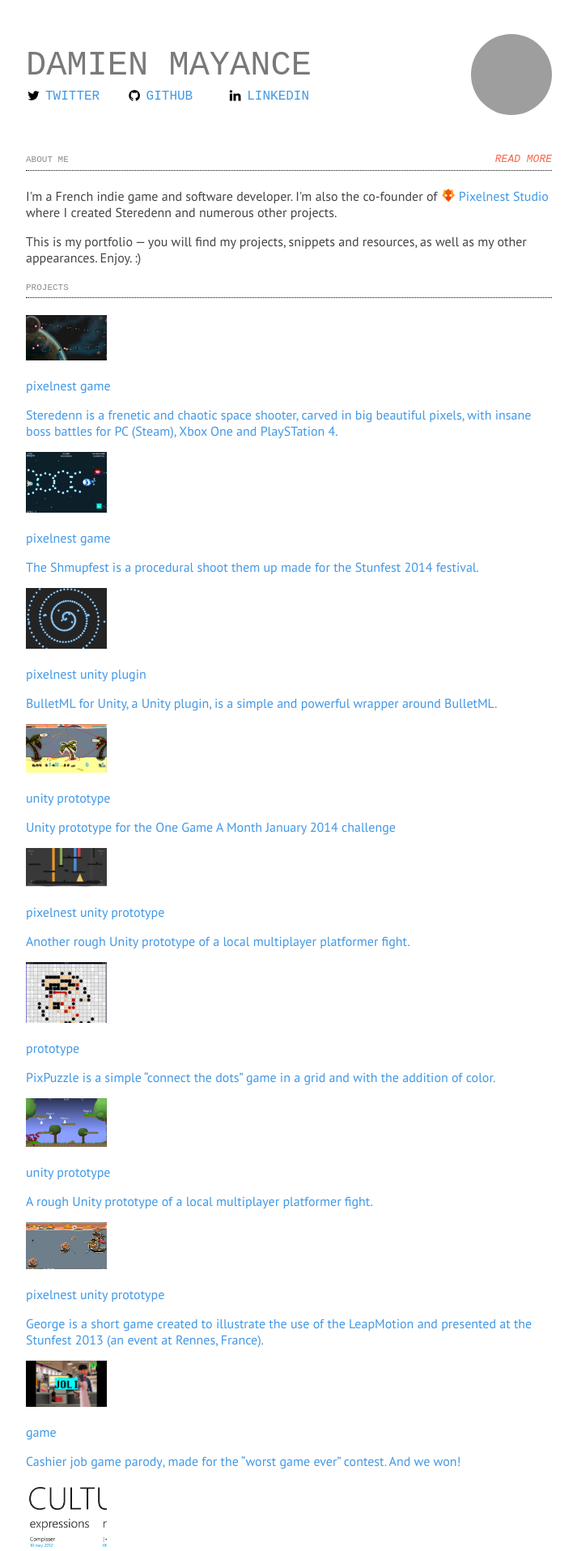
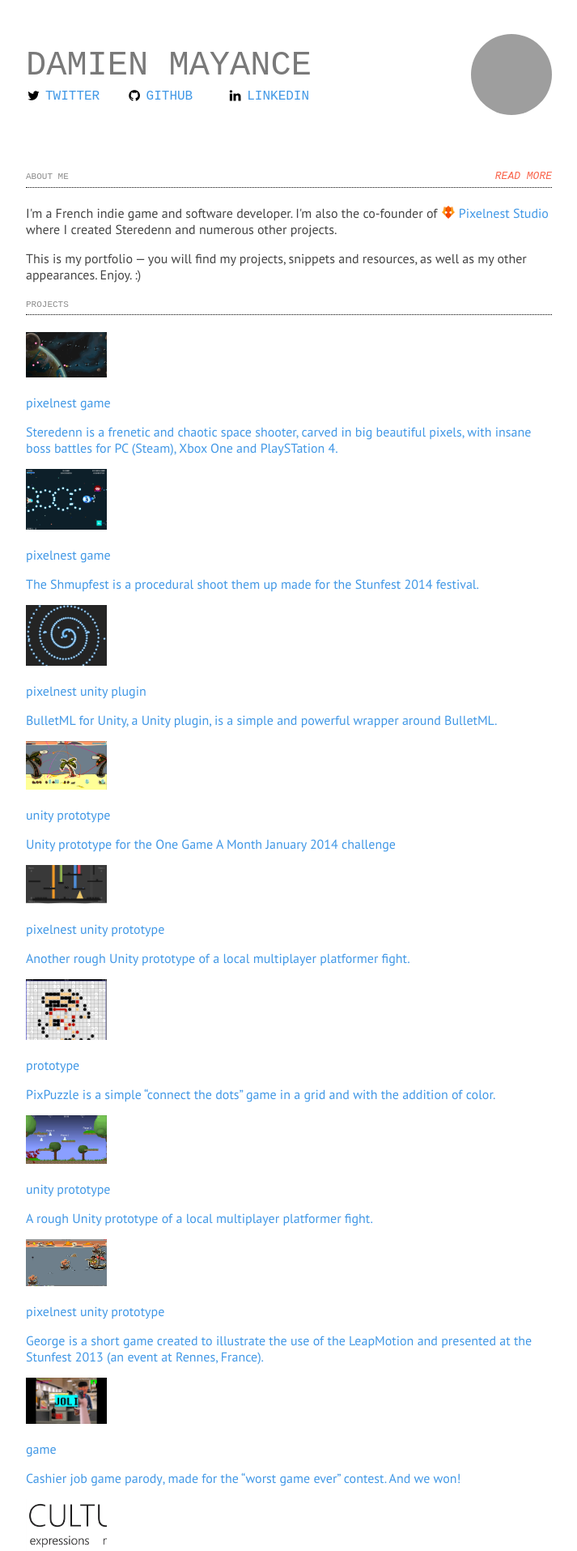
Before and after one commit to valryon/valryon.github.io, a Jekyll site: the page built from index.html, in a window 1280 px wide. Shown: the top 1915 px of the page at 81% size, without its empty margins (283-996 px from the left). Built offline with Jekyll 4.4.1, drawn with Linux system fonts in a browser that asks for light colours; some web fonts are replaced; grey boxes are pictures that could not be loaded.

```diff
--- a/static/css/site.css
+++ b/static/css/site.css
@@ -64,7 +64,7 @@
 
 .page-header {
   display: table;
-  margin: 42px 0px 42px 0px;
+  padding: 42px 0px 42px 0px;
   width: 100%;
 }
 
```
